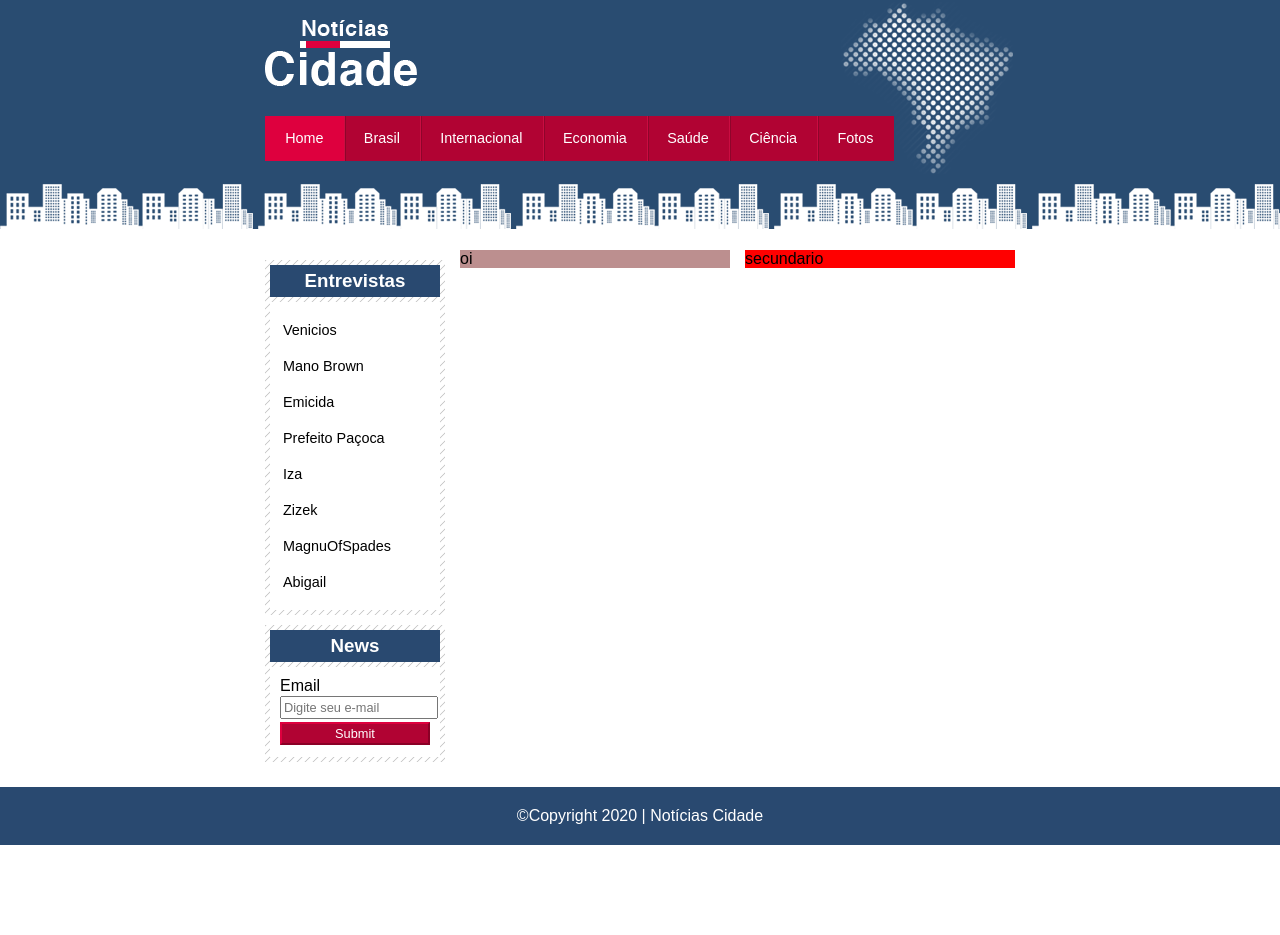
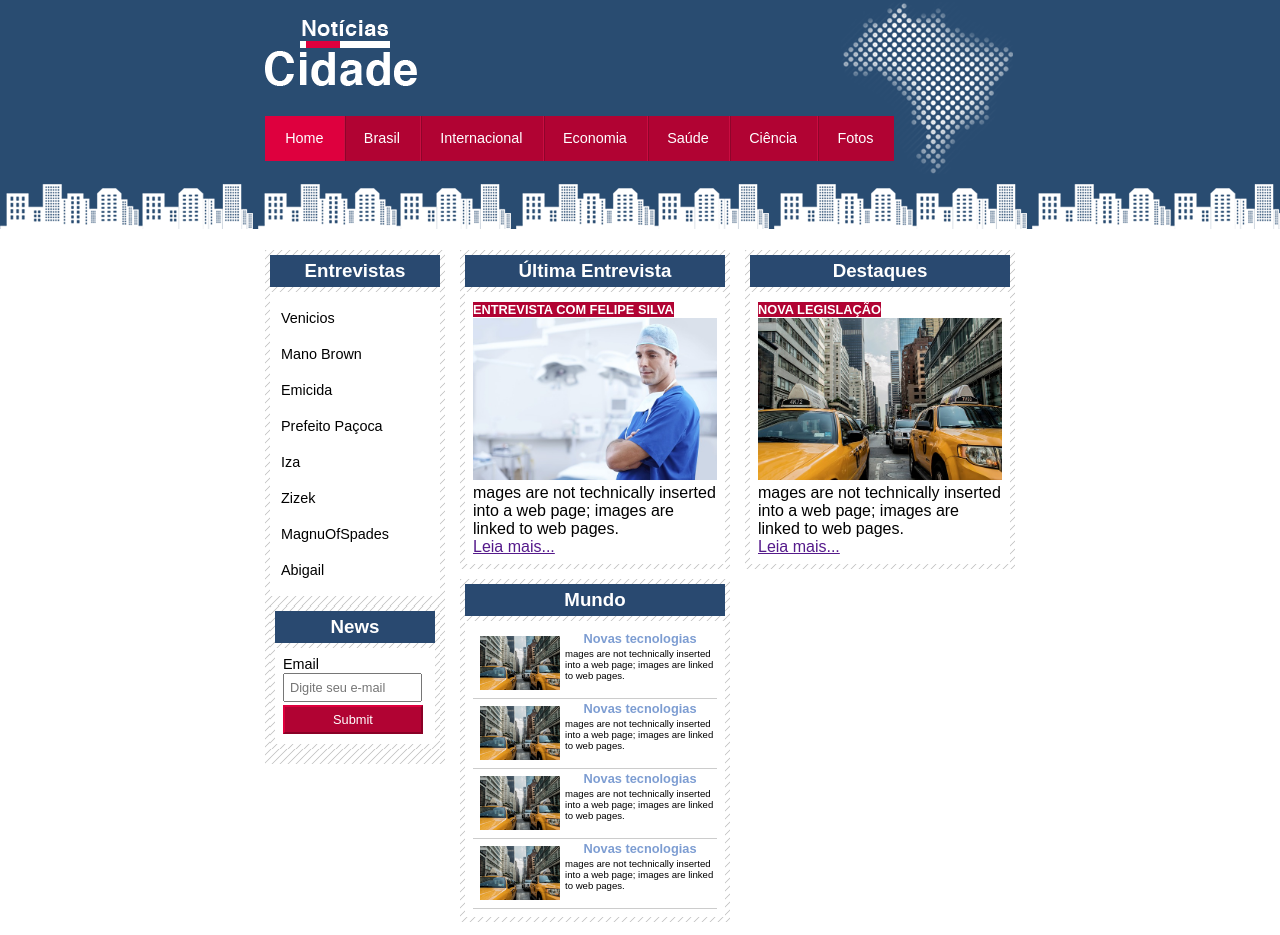
Before and after one commit to mestrecalendo/Site-de-not-cias-cidade, a plain HTML site: page Paginas html/index.html in a window 1280 px wide. Shown: the top 935 px of the page. Before the commit the page ends 845 px from the top, so only its background shows below. Drawn offline with Linux system fonts and the light colour scheme.

Commit message:
Criando uma lista de noticias secundárias

```diff
--- a/Paginas html/index.html
+++ b/Paginas html/index.html
@@ -27,9 +27,73 @@
 
         <div id="area-conteudo">
             <div id="primario">
-                oi
+                <div class="caixa">
+                    <h3>Última Entrevista</h3>
+                    <div class="caixa-conteudo">
+                        <h4>Entrevista com Felipe Silva</h4>
+                        <img src="../imagens/doutor.jpg" width="100%">
+                        <p>mages are not technically inserted into a web page; images are linked to web pages.</p>
+                        <a href="">Leia mais...</a>
+                    </div>
+                </div>
+                <div class="caixa">
+                    <h3>Mundo</h3>
+                    <div class="caixa-conteudo">
+                        <ul id="lista-noticia">
+                            <li>
+                                <a href="">
+                                    <img src="../imagens/taxi.jpg" width="80">
+                                    <h5>Novas tecnologias</h5>
+                                    <p>mages are not technically inserted into a web page; images are linked to web pages.</p>
+
+                                </a>
+                            </li>
+                        </ul>
+                        <ul id="lista-noticia">
+                            <li>
+                                <a href="">
+                                    <img src="../imagens/taxi.jpg" width="80">
+                                    <h5>Novas tecnologias</h5>
+                                    <p>mages are not technically inserted into a web page; images are linked to web pages.</p>
+
+                                </a>
+                            </li>
+                        </ul>
+                        <ul id="lista-noticia">
+                            <li>
+                                <a href="">
+                                    <img src="../imagens/taxi.jpg" width="80">
+                                    <h5>Novas tecnologias</h5>
+                                    <p>mages are not technically inserted into a web page; images are linked to web pages.</p>
+
+                                </a>
+                            </li>
+                        </ul>
+                        <ul id="lista-noticia">
+                            <li>
+                                <a href="">
+                                    <img src="../imagens/taxi.jpg" width="80">
+                                    <h5>Novas tecnologias</h5>
+                                    <p>mages are not technically inserted into a web page; images are linked to web pages.</p>
+
+                                </a>
+                            </li>
+                        </ul>
+                    </div>
+                </div>
             </div>
-            <div id="secundario">secundario</div>
+            <div id="secundario">
+                <div class="caixa">
+                    <h3>Destaques</h3>
+                    <div class="caixa-conteudo">
+                        <h4>Nova Legislação</h4>
+                        <img src="../imagens/taxi.jpg" width="100%">
+                        <p>mages are not technically inserted into a web page; images are linked to web pages.</p>
+                        <a href="">Leia mais...</a>
+                    </div>
+                </div>
+
+            </div>
             <div id="lateral">
                 <div class="caixa">
                     <h3>Entrevistas</h3>
@@ -45,17 +109,18 @@
                             <li><a href="">Abigail</a></li>
                         </ul>
                     </div>
-                </div>
-                <div class="caixa">
-                    <h3>News</h3>
-                    <div class="caixa-conteudo">
-                        Email
-                        <input class=" email " type="text " name="email " id="email " placeholder="Digite seu e-mail ">
-                        <input class="submit" type="submit" name="Enviar">
+
+                    <div class="caixa">
+                        <h3>News</h3>
+                        <div class="caixa-conteudo">
+                            <label>Email</label> <input class=" email " type="text " name="email " id="email " placeholder="Digite seu e-mail ">
+                            <input class="submit" type="submit" name="Cadastrar">
+                        </div>
                     </div>
+
+
                 </div>
             </div>
-
         </div>
     </div>
 
--- a/css/estilo.css
+++ b/css/estilo.css
@@ -76,7 +76,7 @@
                 /*********conteudo noticias********/
 
                 #area-conteudo {
-                margin-top: 60px;
+                    margin-top: 50px;
                 }
 
                 h3 {
@@ -86,10 +86,23 @@
                     text-align: center;
                 }
 
+                h4 {
+                    background: #b10333;
+                    color: #fff;
+                    display: inline;
+                    font-size: 0.8em;
+                    text-transform: uppercase;
+                }
+
+                label {
+                    display: block;
+                    font-size: 0.9em;
+                }
+
                 input {
-                width: 100%;
+                    width: 125px;
                     font-size: 0.8em;
-                padding: 2px;
+                    padding: 5px;
                     margin-top: 1px;
                     margin-bottom: 2px;
                 }
@@ -97,6 +110,8 @@
                 input.submit {
                     background: #b10333;
                     color: #FFF;
+                    padding: 5px;
+                    width: 140px;
                     border-color: #de003e;
                 }
 
@@ -123,14 +138,13 @@
 
                 .caixa-conteudo {
                     background: #fff;
-                padding: 10px;
+                    padding: 8px;
                     margin-top: 5px;
                 }
 
                 #primario {
                     margin: 0 0 15px 195px;
                     float: left;
-                background: rosybrown;
                     width: 270px;
                 }
 
@@ -149,7 +163,6 @@
 
                 #secundario {
                     margin: 0 0 15px 15px;
-                background: red;
                     float: left;
                     width: 270px;
                 }
@@ -160,6 +173,33 @@
                     width: 180px;
                 }
 
+                #lista-noticia li {
+                    padding: 2px;
+                    border-bottom: 1px solid #ccc;
+                    height: 65px;
+                }
+
+                #lista-noticia li a {
+                    text-decoration: none;
+                }
+
+                #lista-noticia li img {
+                    float: left;
+                    margin: 5px;
+                }
+
+                #lista-noticia li a h5 {
+                    text-align: center;
+                    color: #7D9DD2;
+                    font-size: 0.8em;
+                }
+
+                #lista-noticia li a p {
+                    margin-top: 2px;
+                    color: black;
+                    font-size: 0.6em;
+                }
+
                 #area-rodape {
                     clear: both;
                     padding: 20px;
```
Lines whose indentation alone changed are shown as unchanged.
